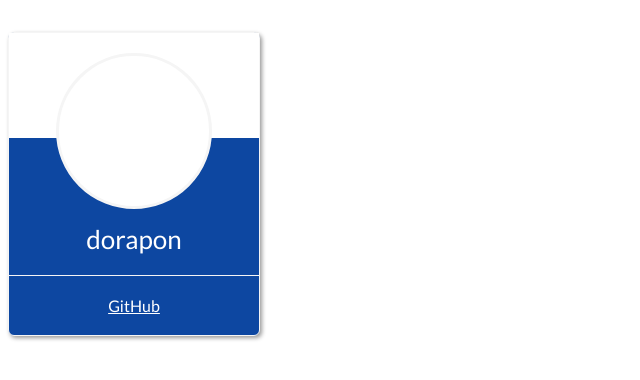
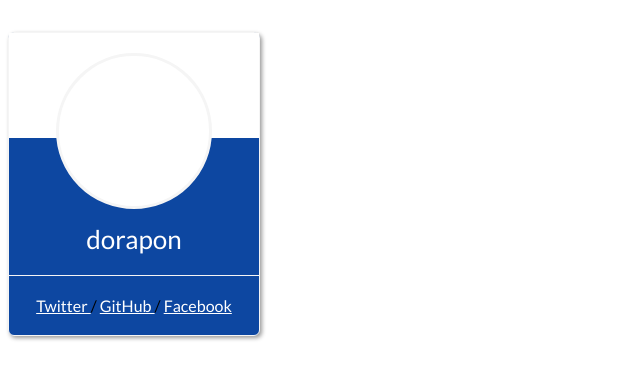
Before and after one commit to dorapon48/jp_hacks_self_introduction, a plain HTML site: page index.html in a window 1280 px wide. Shown: the whole page, without its empty margins (0-640 px from the left). Drawn offline with Linux system fonts and the light colour scheme.

Commit message:
TwitterとFacebookを追加

```diff
--- a/index.html
+++ b/index.html
@@ -15,8 +15,16 @@
           <li class="name">dorapon</li>
         </ul>
         <div class="contact">
+          <a href="" target="_blank" rel="noopener noreferrer">
+            Twitter
+          </a>
+          /
           <a href="https://github.com/dorapon48" target="_blank" rel="noopener noreferrer">
             GitHub
+          </a>
+          /
+          <a href="" target="_blank" rel="noopener noreferrer">
+            Facebook
           </a>
         </div>
       </div>
```
